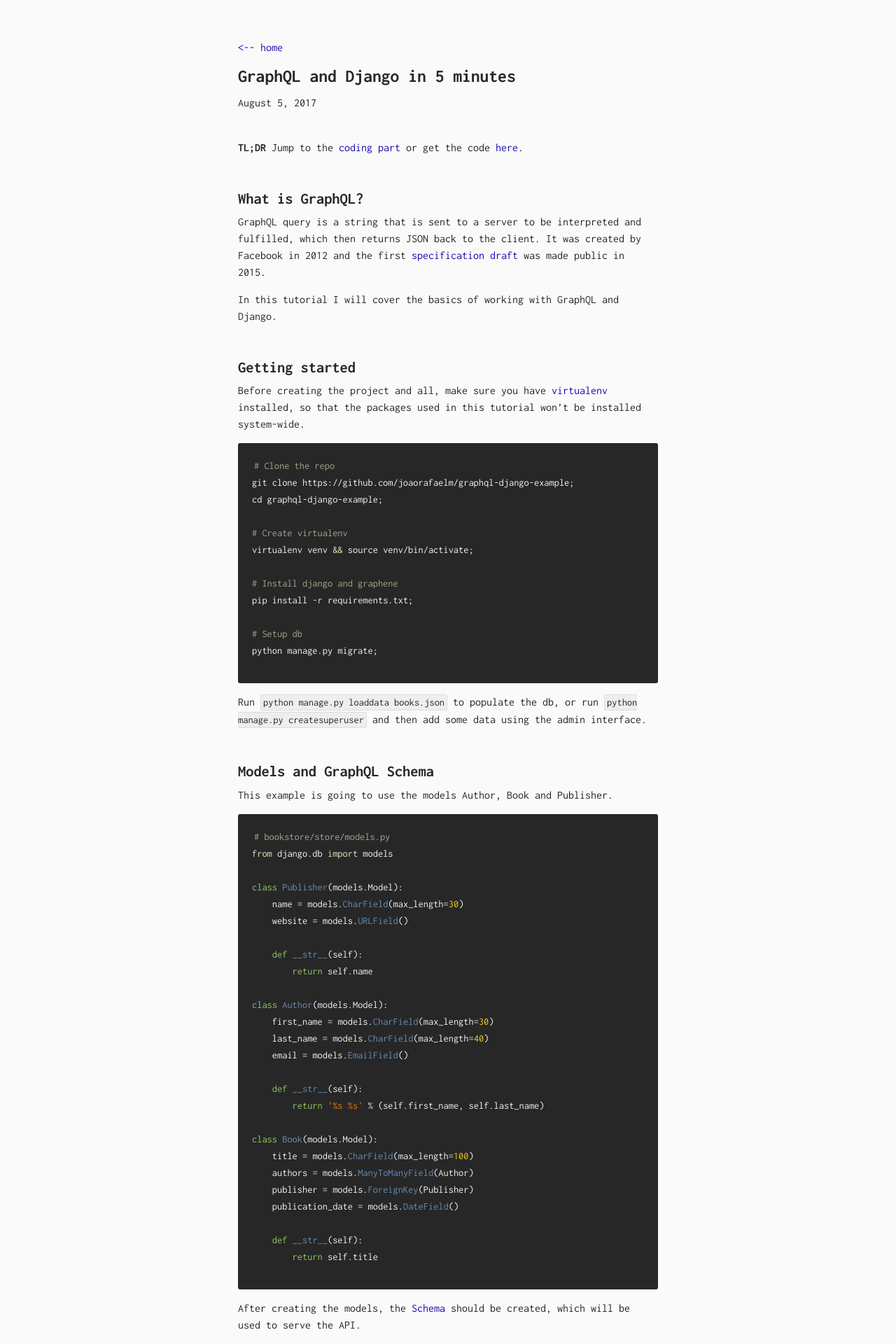
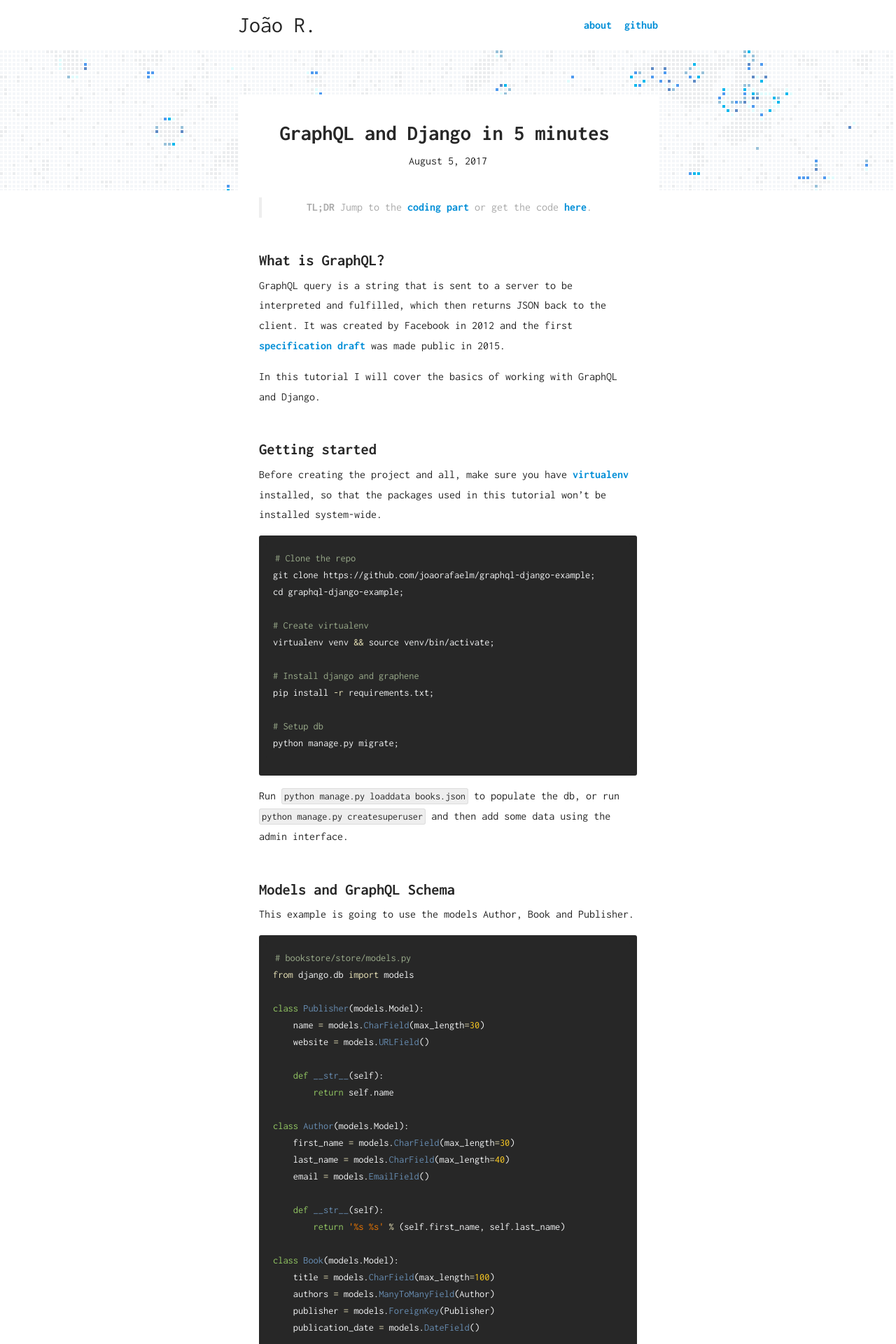
Before and after one commit to joaorafaelm/https-joaorafaelm.github.io, a Jekyll site: the page built from _posts/2017-08-05-graphql-and-django-in-5-minutes.md, in a window 1280 px wide. Shown: the top 1920 px of the page at 70% size. Built offline with Jekyll 4.4.1, drawn with Linux system fonts in a browser that asks for light colours; comment, search, counter and statistics services are not loaded.

Commit message:
adding new ui

````diff
--- a/_layouts/default.html
+++ b/_layouts/default.html
@@ -1,6 +1,5 @@
 <!DOCTYPE html>
 <html>
-
 <head>
     <meta charset="utf-8">
     <meta http-equiv="X-UA-Compatible" content="IE=edge">
@@ -21,14 +20,38 @@
     <link rel="icon" href="/assets/img/favicon.png">
     <link href='https://fonts.googleapis.com/css?family=Inconsolata:400,700' rel='stylesheet' type='text/css'>
     <link rel="stylesheet" type="text/css" href="/assets/css/main.css">
-    {% include analytics.html %}
+    {% if jekyll.environment == 'production' %}
+        {% include analytics.html %}
+    {% endif %}
 </head>
+<body>
+    <div class="wrapper">
+        <div class="header">
+            <h1><a href="/">{{ site.name }}</a></h1>
+            <ul>
+                {% for item in site.data.navigation %}
+                <li>
+                    <a href="{{ item.url }}">{{ item.title }}</a>
+                </li>
+                {% endfor %}
+            </ul>
+        </div>
+    </div>
 
-<body>
+    <canvas id="canvas" height="200"></canvas>
 
     <div class="wrapper">
-        {{ content }}
+        <div class="post">
+            {{ content }}
+        </div>
     </div>
+    <script type="text/javascript" src="/assets/js/conway.js"></script>
+    <script type="text/javascript" src="//cdnjs.cloudflare.com/ajax/libs/anchor-js/4.0.0/anchor.js"></script>
+    <script>
+        anchors.options = {
+            icon: '#'
+        };
+        anchors.add('.post__content h1');
+    </script>
 </body>
-
 </html>
--- a/_layouts/post.html
+++ b/_layouts/post.html
@@ -2,22 +2,14 @@
 layout: default
 ---
 
-<div class="post">
-	<div class="post__back">
-    	<a href="/">&lt;-- home</a>
-    </div>
 <div class="post__title">
 	<h1>{{ page.title }}</h1>
 </div>
 <div class="post__date">
 	<p>{{ page.date | date: '%B %-d, %Y' }}</p>
 </div>
-    <div class="post__meta">
-    	<p>{{ tags_content }}</p>
-    </div>
-    <div class="post__content"?>
-        {{ content }}
-    </div>
+<div class="post__content">
+    {{ content | extlinks }}
 </div>
 
 {% if page.comments %}
--- a/_posts/2017-08-05-graphql-and-django-in-5-minutes.md
+++ b/_posts/2017-08-05-graphql-and-django-in-5-minutes.md
@@ -65,9 +65,9 @@
         return self.title
 ```
 
-After creating the models, the [Schema](http://graphql.org/learn/schema/#type-language){:target="_blank"} should be created, which will be used to serve the API.
+After creating the models, the [Schema](http://graphql.org/learn/schema/#type-language) should be created, which will be used to serve the API.
 
-At the time of writing this post, [graphene-django](https://github.com/graphql-python/graphene-django){:target="_blank"} version is 1.3 and it does not handle ManyToMany fields properly, that is why the `resolve_authors` method was added. This issue has been [resolved](https://github.com/graphql-python/graphene-django/issues/155){:target="_blank"} for the next release.
+At the time of writing this post, [graphene-django](https://github.com/graphql-python/graphene-django) version is 1.3 and it does not handle ManyToMany fields properly, that is why the `resolve_authors` method was added. This issue has been [resolved](https://github.com/graphql-python/graphene-django/issues/155) for the next release.
 
 ```python
 # bookstore/schema.py
@@ -129,10 +129,10 @@
     url(r'^graphql', GraphQLView.as_view(graphiql=True, schema=schema)),
 ]
 ```
-You can now run `python manage.py runserver` and start using the API at [http://localhost:8000/graphql](http://localhost:8000/graphql){:target="_blank"}.
+You can now run `python manage.py runserver` and start using the API at [http://localhost:8000/graphql](http://localhost:8000/graphql).
 
 # Querying and debugging
-[GraphiQL](https://github.com/graphql/graphiql){:target="_blank"} provides a graphical interactive in-browser GraphQL IDE, including some features such as syntax highlighting, real-time error reporting, automatic query completion etc.
+[GraphiQL](https://github.com/graphql/graphiql) provides a graphical interactive in-browser GraphQL IDE, including some features such as syntax highlighting, real-time error reporting, automatic query completion etc.
 
 I will show some query examples, but you can learn more about querying at [graphql.org/learn/queries/](http://graphql.org/learn/queries/).
 
@@ -220,4 +220,4 @@
 
 ---
 
-All this code is on my [Github](https://github.com/joaorafaelm/graphql-django-example/){:target="_blank"}. Please do fork it and make pull requests regarding any issues or improvements you may have with my code.
+All this code is on my [Github](https://github.com/joaorafaelm/graphql-django-example/). Please do fork it and make pull requests regarding any issues or improvements you may have with my code.
--- a/_sass/_config.scss
+++ b/_sass/_config.scss
@@ -2,14 +2,15 @@
 $color-black: #272727;
 $color-white: #FFFFFF;
 $color-grey: #EEEEEE;
-$color-link: #1A0DAB;
+$color-dark-grey: #AAAAAA;
+$color-link: rgb(0, 142, 215);
 $color-code: rgb(61, 255, 141);
 $color-hire-white: #FEFEFE;
 $color-hire-black: #272727;
 $color-hire-green: #B6EFD4;
-$color-hire-blue: rgba(210, 210, 235, 0.4);
+$color-hire-blue: rgba(0, 142, 215, 0.1);
 $color-hire-shadow: rgba(0, 0, 0, 0.2);
-$background: #FAFAFA;
+$background: rgb(255, 255, 255);
 $border-grey: #DDDDDD;
 
 // FONT
--- a/assets/css/main.scss
+++ b/assets/css/main.scss
@@ -6,23 +6,29 @@
 
 @import url(son-of-obsidian.css);
 
+::-moz-selection { background: $color-hire-blue;}
+::selection { background: $color-hire-blue; }
+
 body {
 	color: $color-black;
 	background: $background;
 	font-family: 'Inconsolata', ;
 	font-size: 100%;
 	font-weight: 400;
+	-webkit-font-smoothing: subpixel-antialiased;
 }
 h1 {
+	font-size: 1.4em;
 	margin-bottom: 5px;
 }
 p {
 	font-size: 1em;
-	line-height: 150%;
+	line-height: 1.5;
 }
 a {
   color: $color-link;
   text-decoration: none;
+  font-weight: bold;
   &:visited {
 	color: $color-link;
 	text-decoration: none;
@@ -31,7 +37,7 @@
 	color: $color-link;
 	text-decoration: none;
 	padding-bottom: 1px;
-	border-bottom: 1px solid $color-link;
+	border-bottom: 2px solid $color-link;
     background-color: $color-hire-blue;
   }
   &:active {
@@ -58,8 +64,8 @@
 
 .wrapper {
 	max-width: 600px;
-	margin: auto;
-	padding: 60px 30px 60px 30px;
+	margin: 20px auto;
+	padding: 0px;
 	@media screen and (max-width: $br) {
 		padding: 20px;
 	}
@@ -67,45 +73,57 @@
 
 
 .header {
-	display: flex;
+	display: flex !important;
 	justify-content: space-between;
-	align-items: baseline;
-	padding-bottom: 50px;
+	align-items: center;
 	@media screen and (max-width: $br) {
 		display: block;
 	}
 	h1 {
 		font-size: 2em;
 		margin-bottom: 0;
-	}
-	ul {
-		margin-top: 10px;
-		li {
-			display: inline;
-			padding: 0;
-			padding-left: 5px;
+		a {
+			color: $color-black;
+			font-weight: normal;
+			&:visited{
+				color: $color-black;
+			}
+			&:hover {
+				text-decoration: none;
+				background: none;
+				color: $color-link;
+				border: none;
+			}
 		}
 	}
-}
 
-.blog {
-	padding-bottom: 30px;
-	h1 {
-		font-size: 1.4em;
-		margin-bottom: 5px;
+	ul li {
+		display: inline;
+		padding: 0;
+		padding-left: 10px;
 	}
 }
 
 .post {
-	padding-bottom: 30px;
-	&__back {}
+	margin-top: -160px;
+	padding: 20px 30px;
+	background-color: $background;
+	min-height: 200px;
+	position: relative;
+	z-index: 2;
+	&__back {
+	}
+	&__date {
+		text-align: center;
+	}
 	&__title {
 		display: block;
 		margin-top: 20px;
 		margin-bottom: 6px;
+		text-align: center;
 		h1 {
 			display: inline-block;
-			font-size: 1.6em;
+			font-size: 1.9em;
 			font-weight: 700;
 			padding-right: 10px;
 			padding-bottom: 2px;
@@ -129,7 +147,7 @@
 		}
 		p {
 			font-size: 1em;
-			line-height: 150%;
+			line-height: 1.8;
 			margin-bottom: 15px;
 		}
 		strong {
@@ -182,6 +200,11 @@
 				word-break: break-word;
 			}
 		}
+		blockquote {
+			color: $color-dark-grey;
+			text-align: center;
+			border-left: 4px solid $color-grey;
+		}
 	}
 }
 
@@ -207,3 +230,15 @@
 		}
 	}
 }
+
+#canvas {
+	position: relative;
+    z-index: 1;
+}
+
+.anchorjs-link {
+	&:hover {
+		border: none;
+		background: none;
+	}
+}
--- /dev/null
+++ b/assets/js/conway.js
@@ -0,0 +1,159 @@
+(function() {
+
+    window.requestAnimationFrame =
+        window.requestAnimationFrame ||
+        window.mozRequestAnimationFrame ||
+        window.webkitRequestAnimationFrame ||
+        window.msRequestAnimationFrame;
+
+    const canvas = document.getElementById("canvas");
+    const ctx = canvas.getContext("2d");
+    const cells = [];
+
+    // resize canvas to parent width and height
+    window.addEventListener('resize', function(){
+        // canvas.style.height = '40%';
+        // canvas.style.width = window.innerWidth;
+        // canvas.height = window.innerHeight;
+        canvas.width = window.innerWidth;
+
+        // redraw dead cells
+        cells.forEach(cell => {
+            ctx.fillStyle = cellColors.get("spawn");
+            ctx.fillRect(cell.get("x"), cell.get("y"), cellSize, cellSize);
+        });
+
+    }, false);
+    window.dispatchEvent(new Event('resize'));
+
+    const cellSize = 4;
+    const cellMargin = 2;
+    const cellsPerLine = canvas.width / (cellSize + cellMargin) >> 0;
+
+    // Get click position and spawn a few cells into life
+    canvas.addEventListener('click', getPosition, false);
+    function getPosition(event) {
+        var x = event.x;
+        var y = event.y;
+
+        x -= canvas.offsetLeft;
+        y -= canvas.offsetTop - window.scrollY;
+
+        x = x / (cellSize + cellMargin) >> 0;
+        y = y / (cellSize + cellMargin) >> 0;
+        i = x + y * cellsPerLine;
+
+        cell = cells[i];
+        cell.set("isAlive", true);
+        cell.get("neighbors").forEach((cell, i) => {
+            cell.set("isAlive", true);
+        });
+    }
+
+    // Cell colors
+    const cellColors = new Map();
+    cellColors.set("spawn", "rgb(245, 247, 249)");
+    cellColors.set("dead", ["rgb(235, 237, 239)"]);
+    cellColors.set("alive", [
+        // blueish palette
+        '#5E8AC4',
+        '#98C1D9',
+        '#E0FBFC',
+        '#4F9AEF',
+        '#0BB8ED'
+    ]);
+
+    const randomColor = (array) => {
+        let key  = Math.floor(Math.random() * array.length);
+        return array[key];
+    }
+
+    // Populate cells with dead cells
+    for (var row = 0; row < cellsPerLine; row++) {
+        const y = row * (cellSize + cellMargin);
+        for (var col = 0; col < cellsPerLine; col++) {
+            const cell = new Map();
+            cell.set("x", col * (cellSize + cellMargin));
+            cell.set("y", y);
+            cell.set("isAlive", false);
+            cell.set("willLive", false);
+            cells.push(cell);
+            ctx.fillStyle = cellColors.get("spawn");
+            ctx.fillRect(cell.get("x"), cell.get("y"), cellSize, cellSize);
+        }
+    }
+
+    cells.forEach((cell, i) => {
+        const neighbors = [];
+        const isNotInFirstLine = i + 1 > cellsPerLine;
+        const isNotInLastLine = i < cells.length - cellsPerLine;
+        const isNotFirstInLine = i % cellsPerLine > 0;
+        const isNotLastInLine = (i + 1) % cellsPerLine > 0;
+
+        // top
+        if (isNotInFirstLine) {
+            if (isNotFirstInLine) neighbors.push(cells[i - cellsPerLine - 1]);
+            neighbors.push(cells[i - cellsPerLine]);
+            if (isNotLastInLine) neighbors.push(cells[i - cellsPerLine + 1]);
+        }
+
+        // middle
+        if (isNotFirstInLine) neighbors.push(cells[i - 1]);
+        if (isNotLastInLine) neighbors.push(cells[i + 1]);
+
+        // bottom
+        if (isNotInLastLine) {
+            if (isNotFirstInLine) neighbors.push(cells[i + cellsPerLine - 1]);
+            neighbors.push(cells[i + cellsPerLine]);
+            if (isNotLastInLine) neighbors.push(cells[i + cellsPerLine + 1]);
+        }
+        cell.set("neighbors", neighbors);
+    });
+
+    const anim = () => {
+        // define
+        cells.forEach(cell => {
+            const livingNeighbors = cell.get("neighbors").filter(el =>
+                el.get("isAlive")).length;
+            // A live cell with 2 or 3 live neighbors stays alive
+            // A dead cell with 3 live neighbors becomes a live cell
+            cell.set("willLive",
+                cell.get("isAlive") ?
+                livingNeighbors > 1 && livingNeighbors < 4 :
+                livingNeighbors == 3
+            );
+        });
+
+        // draw
+        cells.forEach(cell => {
+            if (cell.get("isAlive") == cell.get("willLive")) return;
+            cell.set("isAlive", cell.get("willLive"));
+            ctx.fillStyle = randomColor(cellColors.get(
+                cell.get("isAlive") ? "alive" : "dead"
+            ));
+            ctx.fillRect(cell.get("x"), cell.get("y"), cellSize, cellSize);
+        });
+
+        // repeat
+        setTimeout(() => requestAnimationFrame(anim), 100);
+    };
+
+
+    const randomInt = (min, max) =>
+        Math.floor(Math.random() * (max - min + 1)) + min;
+    for (var i = 0; i < 5000; i++) {
+        const cell = cells[randomInt(0, cells.length - 1)];
+        cell.set("isAlive", true);
+
+        /*
+            No need to draw random elements, most of them
+            will be dead on the next frame.
+            ctx.fillStyle = randomColor(cellColors.get("alive"));
+            ctx.fillRect(cell.get("x"), cell.get("y"), cellSize, cellSize);
+        */
+
+    }
+
+    requestAnimationFrame(anim);
+
+})();
````
Also changed, not shown: other parts of _posts/2017-08-05-graphql-and-django-in-5-minutes.md (+4 -4 lines), _layouts/about.html (deleted, +0 -11 lines), index.html (+0 -13 lines), me.md (added, +11 -0 lines), me/index.md (deleted, +0 -8 lines). Lines whose indentation alone changed are shown as unchanged.
